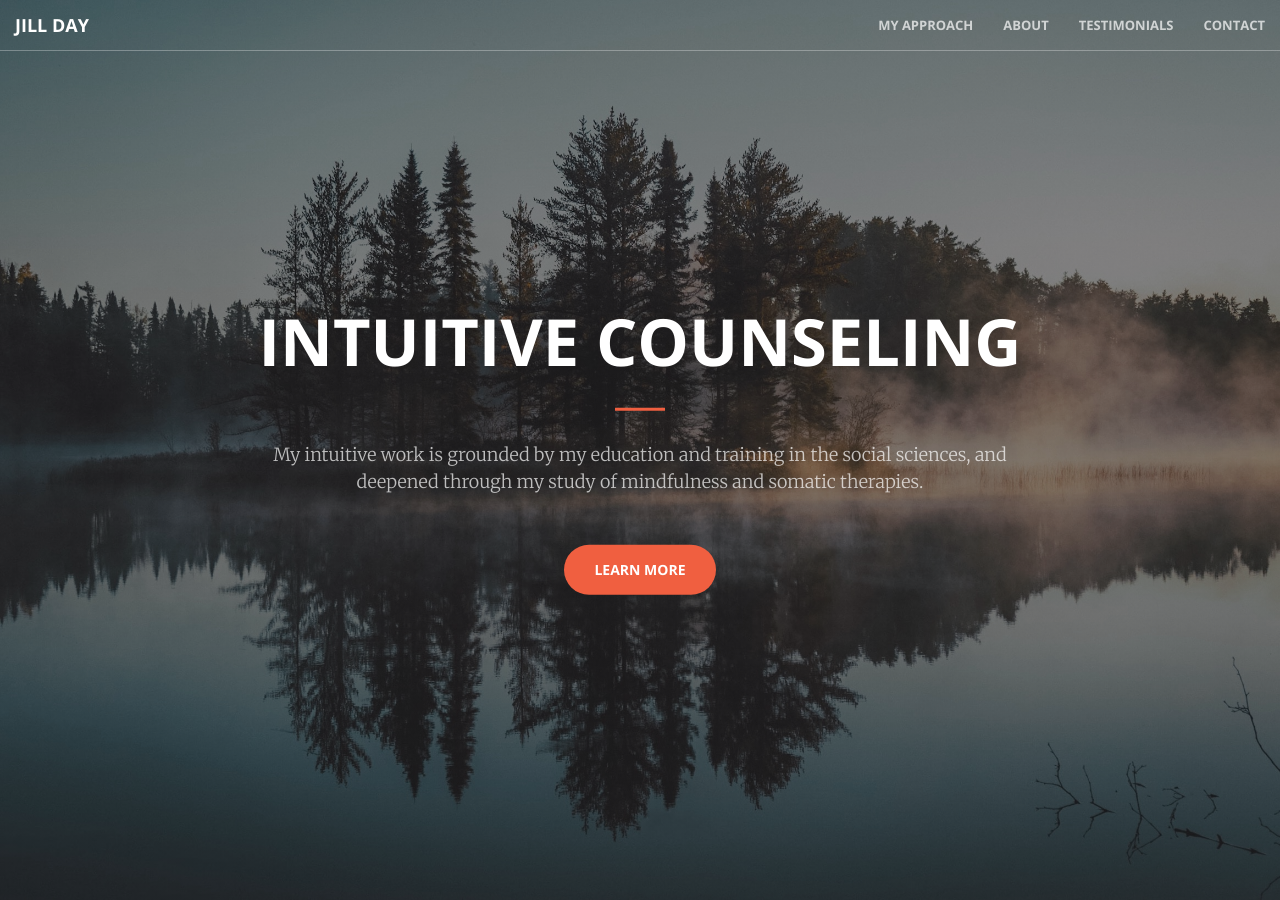
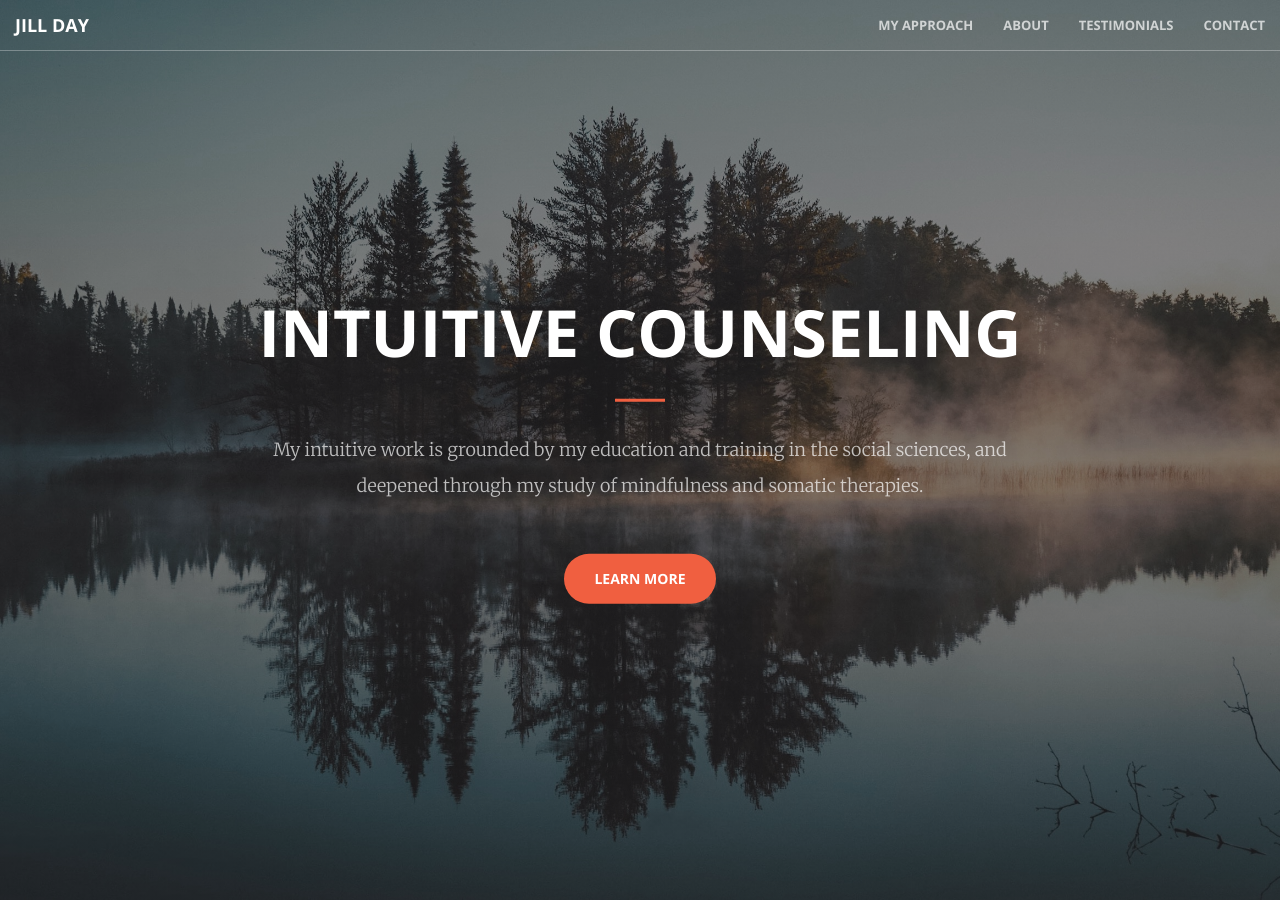
Before and after one commit to audreyshub/jilladay, a Jekyll site: the page built from index.html, in a window 1280 px wide and 900 px high. Built offline with Jekyll 4.4.1, drawn with Linux system fonts in a browser that asks for light colours; some of the changed text lies outside the part shown.

Commit message:
change line height

```diff
--- a/_config.yml
+++ b/_config.yml
@@ -7,7 +7,7 @@ url: "" # the base hostname & protocol for your site
 
 footer:
   links:
-    - text: Code Is Art
+    - text: Code is Art
       url: "https://codeisart.netlify.com/"
       new_window: true
 
--- a/_includes/footer.html
+++ b/_includes/footer.html
@@ -2,7 +2,7 @@
     <div class="container">
         <div class="col-lg-12 text-center">
             {% for link in site.footer.links %}
-            <p style="font-size: 12px">Website design by <a href="{{ link.url }}" target="_blank" rel="noopener">{{ link.text }}</a></p>
+            <p style="font-size: 12px">Web design by <a href="{{ link.url }}" target="_blank" rel="noopener">{{ link.text }}</a></p>
             {% endfor %}
         </div>
     </div>
--- a/_sass/_base.scss
+++ b/_sass/_base.scss
@@ -20,10 +20,10 @@ hr.light {
 
 a {
     @include transition-all;
-    color: darken($theme-primary, 10%);
+    color: darken($theme-primary, 0%);
     &:hover,
     &:focus {
-        color: darken($theme-primary, 20%);
+        color: darken($theme-primary, 10%);
     }
 }
 
@@ -36,9 +36,10 @@ h6 {
     @include sans-serif-font;
 }
 
-p {
-    font-size: 16px;
-    line-height: 1.5;
+p,
+ul {
+    font-size: 1.6125rem;
+    line-height: 2;
     margin-bottom: 20px;
 }
 
@@ -72,7 +73,7 @@ aside {
 }
 
 .footer {
-  padding: 10px 15px;
+  padding: 15px 15px 10px 15px;
   // background-color: #ffc7b4;
   // border-top: 1px solid #ddd;
   // border-bottom-right-radius: 3px;
```
